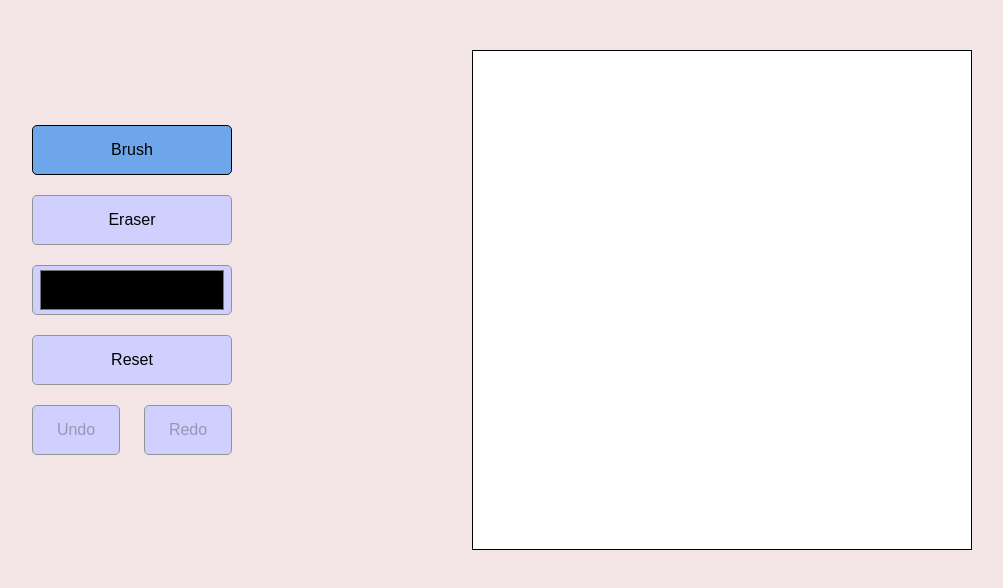
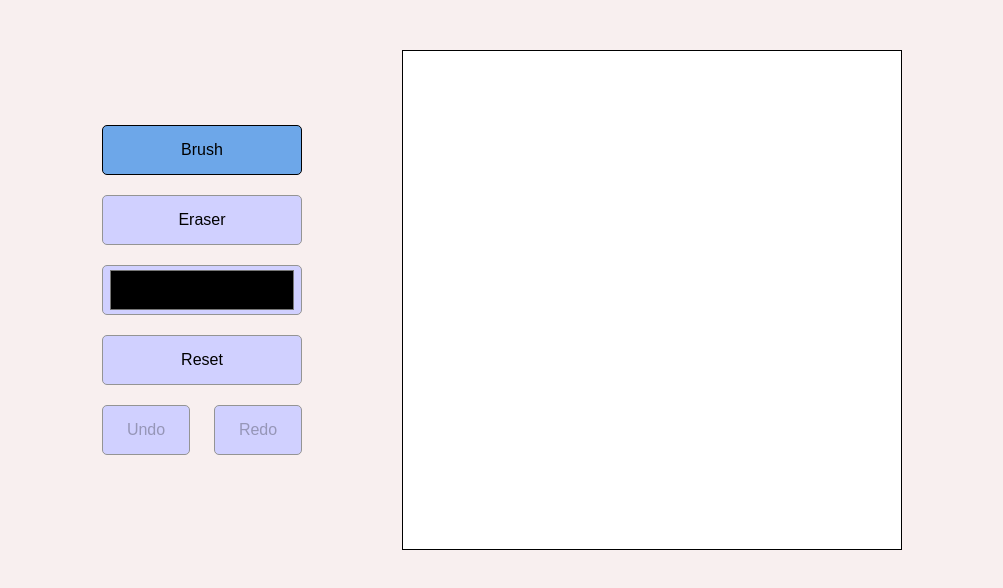
Before and after one commit to melk0sha/graphical-editor-test-task, a React (Create React App) app: page / in a window 1280 px wide. Shown: the top 588 px of the page, without its empty margins (138-1141 px from the left). Built offline with nearby package versions, Linux system fonts and the light colour scheme.

Commit message:
refactor: update min width and root displaying to center

```diff
--- a/src/index.scss
+++ b/src/index.scss
@@ -6,13 +6,20 @@
 
 body {
   font-family: Arial, Helvetica, sans-serif;
-  background-color: #f3e5e5;
+  background-color: #f8efef;
+}
+
+#root {
+  display: flex;
+  justify-content: center;
 }
 
 .wrapper {
   display: flex;
   justify-content: space-around;
   align-items: center;
+  min-width: 1000px;
+  max-width: 1700px;
   padding: 50px;
 }
 
```
